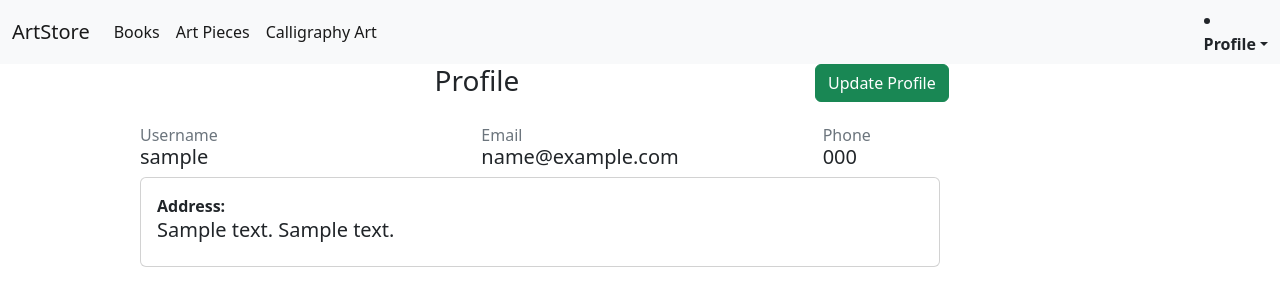
After one commit to azzamzafar/ArtStore, a Django app: page /accounts/profile/ in a window 1280 px wide. The commit adds this page. Shown: the top 306 px of the page. Run offline with Django 4.2, Linux system fonts and the light colour scheme; a user stored in the database is signed in; tables that the repository leaves empty hold one stand-in row (values such as "Sample post").

Commit message:
profile with contact details

```diff
--- a/customers_auth/models.py
+++ b/customers_auth/models.py
@@ -7,6 +7,7 @@ from phonenumber_field.modelfields import PhoneNumberField
 # Create your models here.
 city_values = []
 state_values = []
+country_values = [("INDIA", "India")]
 with open("datafiles/city-state.csv", encoding="utf-8") as cityfile:
     csvreader = csv.reader(cityfile)
     header = next(csvreader)
@@ -21,7 +22,8 @@ def get_city_values():
 
 def get_state_values():
     return state_values
-
+def get_country_values():
+    return country_values
 
 class CustomerManager(UserManager):
     def _create_user(self, username, email, password, **extra_fields):
@@ -70,11 +72,10 @@ class Customer(AbstractUser):
 
     phone = PhoneNumberField(null=True)
 
-    COUNTRIES = [("INDIA", "India")]
 
     country = models.CharField(
         _("country"),
-        choices=COUNTRIES,
+        choices=country_values,
         max_length=5,
         null=True,
     )
@@ -85,7 +86,7 @@ class Customer(AbstractUser):
 
     CITIES = city_values
 
-    city = models.CharField(_("state"), choices=CITIES, max_length=30, null=True)
+    city = models.CharField(_("city"), choices=CITIES, max_length=30, null=True)
 
     objects = CustomerManager()
 
--- /dev/null
+++ b/customers_auth/templates/customers_auth/profile.html
@@ -0,0 +1,62 @@
+{% extends 'base.html' %}
+{% load profile_extras %}
+{% block content %}
+{% if request.user.is_authenticated %}
+<div class="row justify-content-center">
+    <div class="col col-md-6">
+        <h3 style="text-align:center;">Profile</h3>
+    </div>
+    {% if not request.user.phone and not request.user.address1 %}
+    <div class="col col-md-3">
+        <a href="{% url 'update_profile' %}"><button type="submit" class="btn btn-success">
+            Add Contact Detail
+        </button></a>
+    </div>
+    {% else %}
+    <div class="col col-md-3">
+        <a href="{% url 'update_profile' %}"><button type="submit" class="btn btn-success">
+           Update Profile
+        </button></a>
+    </div>
+    {% endif %}
+</div>
+<div class="container" style="width:80%;margin-top:20px;">
+<div class="row justify-content-center">
+    <div class="col col-md-4">
+
+                <h6 class="card-subtitle text-muted">Username</h6>
+                <h5> {{ request.user.username }}</h5>
+    </div>
+    <div class="col col-md-4">
+                <h6 class="card-subtitle text-muted">Email</h6>
+                <h5> {{ request.user.email }}</h5>
+    </div>
+
+    <div class="col col-md-4">
+            <h6 class="card-subtitle text-muted">Phone</h6>
+            {% if request.user.phone %}
+            <h5> {{ request.user.phone }}</h5>
+            {% else %}
+            <h5 class="text-muted"> Contact Number Not provided</h5>
+            {% endif %}
+    </div>
+</div>
+
+
+<div class="row justify-content-center">
+    <div class="col ">
+        <div class="card" style="width:80%;">
+            <div class="card-body">
+                <strong class="card-subtitle"> Address: </strong>
+                {% if request.user.address1 %}
+                <h5> {{ request.user|address }}</h5>
+                {% else %}
+                <h5 class="text-muted"> Address Not provided</h5>
+                {% endif %}
+            </div>
+        </div>
+    </div>
+</div>
+</div>
+{% endif %}
+{% endblock %}
--- a/customers_auth/templates/django_registration/activation_complete.html
+++ b/customers_auth/templates/django_registration/activation_complete.html
@@ -2,7 +2,7 @@
 <div class="row justify-content-center">
     <div class="col col-md-6">
             <strong>Activation Complete</strong>
-            <p><a href="#">Login</href> to access.</p>
+            <p><a href="{% url 'login' %}">Login</href> to access.</p>
     </div>
 </div>
 {% endblock %}
--- a/customers_auth/templates/django_registration/registration_form.html
+++ b/customers_auth/templates/django_registration/registration_form.html
@@ -1,3 +1,4 @@
+{% extends "base.html" %}
 {% load crispy_forms_tags %}
 {% block content %}
 <div class="row justify-content-center">
--- /dev/null
+++ b/customers_auth/templates/registration/logged_out.html
@@ -0,0 +1 @@
+{% include 'registration/login.html' %}
--- /dev/null
+++ b/customers_auth/templatetags/profile_extras.py
@@ -0,0 +1,16 @@
+from django import template
+from django.contrib.auth import get_user_model
+from django.utils.html import format_html
+
+register = template.Library()
+customer_model = get_user_model()
+
+@register.filter
+def address(customer):
+    if not isinstance(customer, customer_model):
+        return ""
+    if customer.address1 and customer.address2:
+        address=f"{customer.address1}\n{customer.address2}"
+    elif not customer.address2:
+        address=f"{customer.address1}"
+    return format_html('{}',address)
--- /dev/null
+++ b/customers_auth/urls.py
@@ -0,0 +1,8 @@
+from django.urls import path
+from . import views
+
+urlpatterns = [
+    path("",views.profile,name='profile'),
+    path("update/",views.update_profile,name="update_profile")
+
+]
--- a/customers_auth/views.py
+++ b/customers_auth/views.py
@@ -1,3 +1,30 @@
-from django.shortcuts import render
+from django.shortcuts import render,redirect
+from customers_auth.forms import ContactForm
+from customers_auth.models import Customer
+# Create your views here.
+def profile(request):
+    if request.user.is_authenticated:
+        return render(request,"customers_auth/profile.html")
 
-# Create your views here.
+def update_profile(request):
+
+    if request.user.is_authenticated:
+
+        if request.method=="POST":
+            form = ContactForm(request.POST)
+            if form.is_valid():
+                phone = form.cleaned_data['phone']
+                country = form.cleaned_data['country']
+                state = form.cleaned_data['state']
+                city = form.cleaned_data['city']
+                address1 = form.cleaned_data['address1']
+                address2 = form.cleaned_data['address2']
+
+                Customer.objects.filter(email=request.user.email).update(phone=phone,country=country,state=state,city=city,address1=address1,address2=address2)
+
+                return redirect('http://127.0.0.1:8000/accounts/profile/',permanent=True)
+        else:
+            form = ContactForm()
+    else:
+        form = None
+    return render(request,"customers_auth/update_profile.html",{"form":form})
--- a/project/urls.py
+++ b/project/urls.py
@@ -23,5 +23,7 @@ urlpatterns = [
     path('payments/', include('payments.urls')),
     path('accounts/register/',RegistrationView.as_view(form_class=ProfileForm)
     ,name='django_registration_register'),
-    path('accounts/',include('django_registration.backends.activation.urls'))
+    path('accounts/',include('django_registration.backends.activation.urls')),
+    path('accounts/',include('django.contrib.auth.urls')),
+    path('accounts/profile/',include('customers_auth.urls'))
 ]
--- a/requirements.txt
+++ b/requirements.txt
@@ -1,4 +1,4 @@
 razorpay
 django-registration
-
 django-phonenumber-field[phonenumberslite]
+crispy_bootstrap5
--- /dev/null
+++ b/templates/base.html
@@ -0,0 +1,61 @@
+<!DOCTYPE html>
+<html lang="en">
+  <head>
+    <meta <charset="utf-8">
+    <meta name="viewport" content="width=device-width, initial-scale=1">
+    <link href="https://cdn.jsdelivr.net/npm/bootstrap@5.2.0/dist/css/bootstrap.min.css" rel="stylesheet" integrity="sha384-gH2yIJqKdNHPEq0n4Mqa/HGKIhSkIHeL5AyhkYV8i59U5AR6csBvApHHNl/vI1Bx" crossorigin="anonymous">
+    <title> ArtStore </title>
+  <head>
+  <body>
+    <nav class="navbar navbar-expand-lg bg-light">
+  <div class="container-fluid">
+    <a class="navbar-brand" href="#"> ArtStore </a>
+    <button class="navbar-toggler" type="button" data-bs-toggle="collapse" data-bs-target="#navbarText" aria-controls="navbarText" aria-expanded="false" aria-label="Toggle navigation">
+      <span class="navbar-toggler-icon"></span>
+    </button>
+    <div class="collapse navbar-collapse" id="navbarText">
+      <ul class="navbar-nav me-auto mb-2 mb-lg-0">
+        <li class="nav-item">
+          <a class="nav-link active" aria-current="page" href="#"> Books </a>
+        </li>
+        <li class="nav-item">
+          <a class="nav-link active" href="#"> Art Pieces </a>
+        </li>
+        <li class="nav-item">
+          <a class="nav-link active" href="#"> Calligraphy Art </a>
+        </li>
+      </ul>
+      {% if request.user.is_active %}
+      <li class="nav-item dropdown">
+        <a class="nav-link dropdown-toggle" data-bs-toggle="dropdown" href="#"
+          role="button" aria-expanded="false">
+          <Strong>Profile</Strong></a>
+        <ul class="dropdown-menu">
+          <li><a class="dropdown-item" href="{% url 'profile' %}">Profile</a></li>
+
+          <li><hr class="dropdown-divider"></li>
+          <li><a class="dropdown-item" href="{% url 'logout' %}">Logout</a></li>
+        </ul>
+      </li>
+    {% else %}
+     <li class="nav-item dropdown">
+        <a class="nav-link dropdown-toggle" data-bs-toggle="dropdown" href="#"
+          role="button" aria-expanded="false">
+          <Strong>Log In</Strong></a>
+        <ul class="dropdown-menu">
+          <li><a class="dropdown-item" href="{% url 'login' %}">Log In</a></li>
+          <li><hr class="dropdown-divider"></li>
+          <li><a class="dropdown-item"
+           href="{% url 'django_registration_register' %}">Register</a></li>
+        </ul>
+      </li>
+    {% endif %}
+    </div>
+  </div>
+  </nav>
+   <script src="https://cdn.jsdelivr.net/npm/bootstrap@5.2.0/dist/js/bootstrap.bundle.min.js" integrity="sha384-A3rJD856KowSb7dwlZdYEkO39Gagi7vIsF0jrRAoQmDKKtQBHUuLZ9AsSv4jD4Xa" crossorigin="anonymous"></script>
+    {% block content %}
+
+    {% endblock %}
+  </body>
+</html>
```
Also changed, not shown: customers_auth/forms.py (+37 -3 lines), customers_auth/templates/customers_auth/update_profile.html (added, +14 -0 lines), customers_auth/templates/registration/login.html (added, +40 -0 lines), project/settings.py (+40 -40 lines), customers_auth/templatetags/__init__.py (added).
